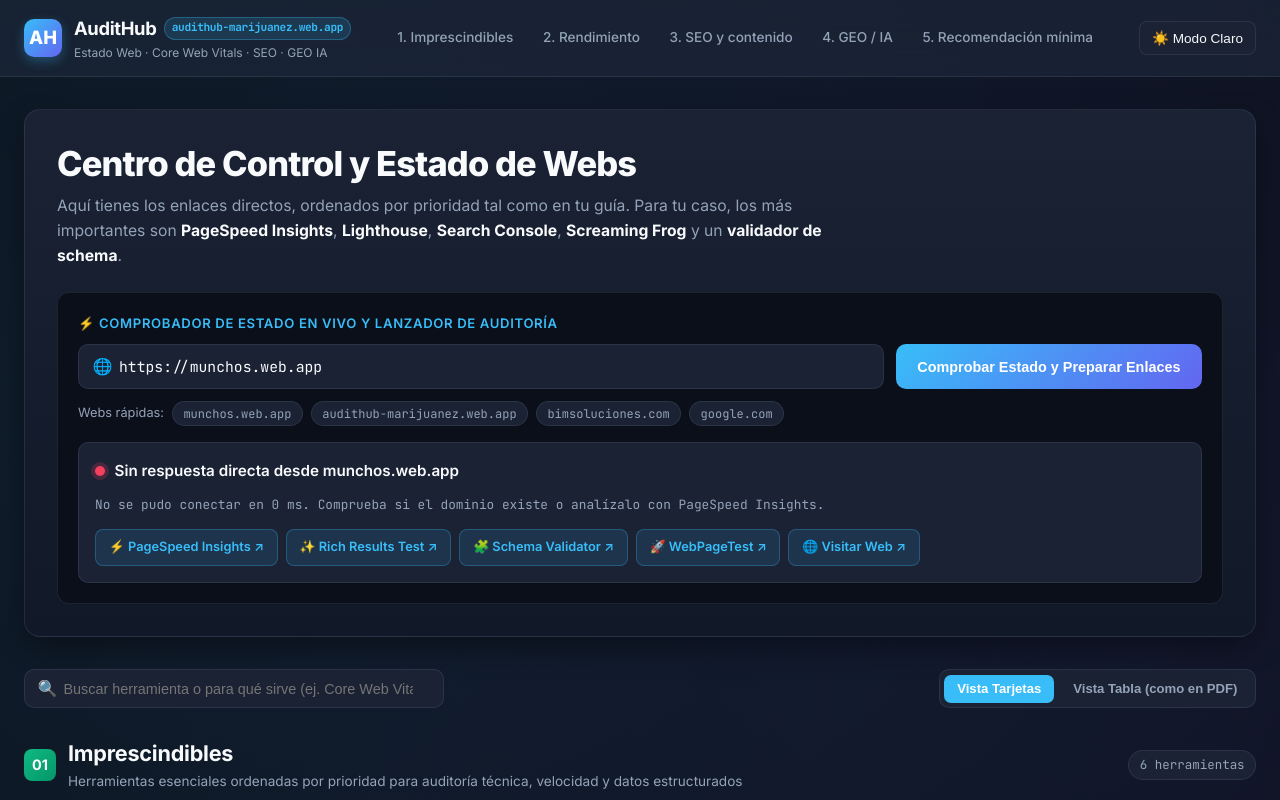
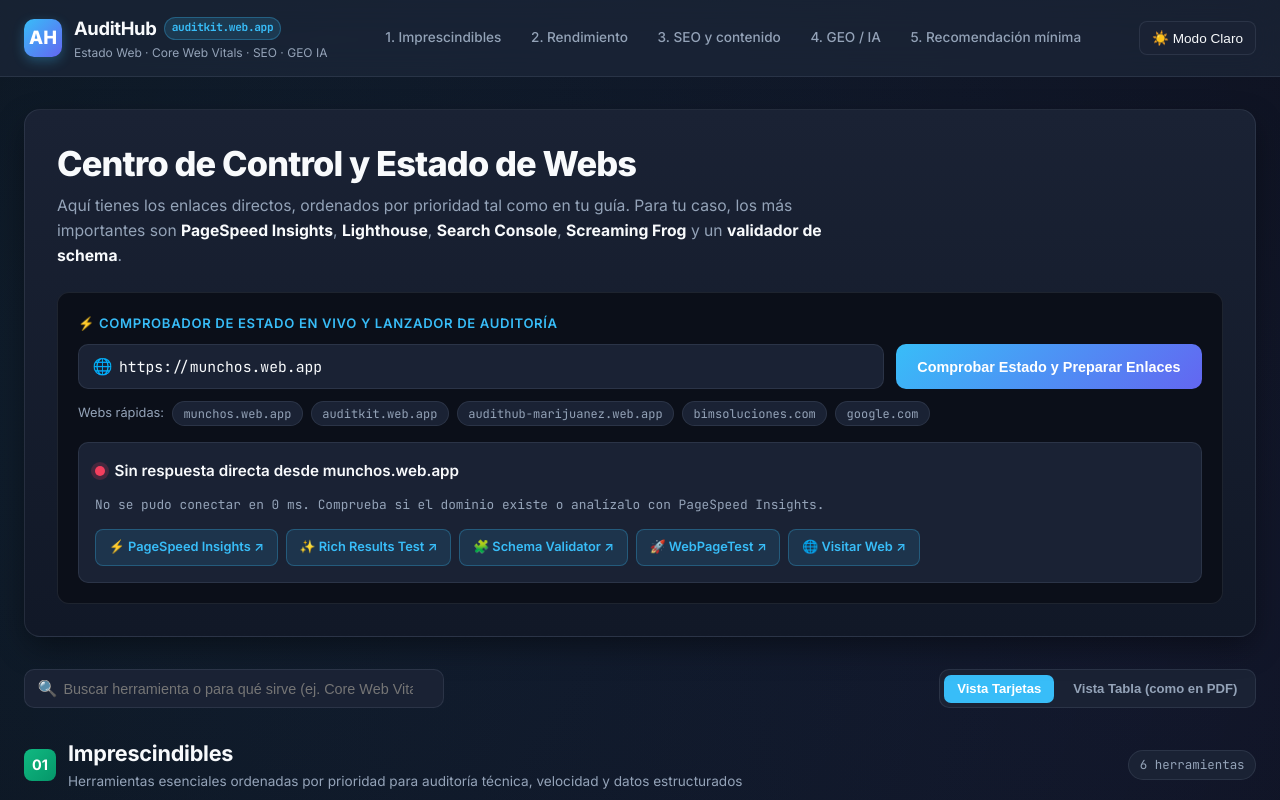
Before and after one commit to marijuanez/audithub, a website: page public/index.html in a window 1280 px wide. Shown: the top 800 px of the page. Drawn offline with Linux system fonts and the light colour scheme; no server answers.

Commit message:
Add auditkit.web.app hosting site and multi-site config

```diff
--- a/package.json
+++ b/package.json
@@ -6,6 +6,7 @@
   "scripts": {
     "create-project": "npx -y firebase-tools@latest projects:create audithub-marijuanez --display-name AuditHub",
     "create-site": "npx -y firebase-tools@latest hosting:sites:create audithub --project audithub-marijuanez",
+    "create-site-auditkit": "npx -y firebase-tools@latest hosting:sites:create auditkit --project audithub-marijuanez",
     "deploy": "npx -y firebase-tools@latest deploy --only hosting --project audithub-marijuanez",
     "projects-list": "npx -y firebase-tools@latest projects:list"
   }
--- a/public/index.html
+++ b/public/index.html
@@ -19,7 +19,7 @@
         <div class="brand-text">
           <div class="brand-title">
             AuditHub
-            <span class="brand-badge">audithub-marijuanez.web.app</span>
+            <span class="brand-badge">auditkit.web.app</span>
           </div>
           <span class="brand-subtitle">Estado Web · Core Web Vitals · SEO · GEO IA</span>
         </div>
@@ -78,6 +78,7 @@
         <div class="preset-chips">
           <span>Webs rápidas:</span>
           <button type="button" class="chip" data-url="https://munchos.web.app">munchos.web.app</button>
+          <button type="button" class="chip" data-url="https://auditkit.web.app">auditkit.web.app</button>
           <button type="button" class="chip" data-url="https://audithub-marijuanez.web.app">audithub-marijuanez.web.app</button>
           <button type="button" class="chip" data-url="https://bimsoluciones.com">bimsoluciones.com</button>
           <button type="button" class="chip" data-url="https://google.com">google.com</button>
@@ -188,7 +189,7 @@
   </main>
 
   <footer class="footer">
-    <p>AuditHub · Todos los enlaces y herramientas de auditoría web organizados por sección · Preparado para Firebase Hosting (<strong>audithub.web.app</strong>)</p>
+    <p>AuditHub · Todos los enlaces y herramientas de auditoría web organizados por sección · Alojado en Firebase Hosting (<strong>auditkit.web.app</strong>)</p>
   </footer>
 
   <script src="app.js"></script>
```
Also changed, not shown: README.md, firebase.json.
